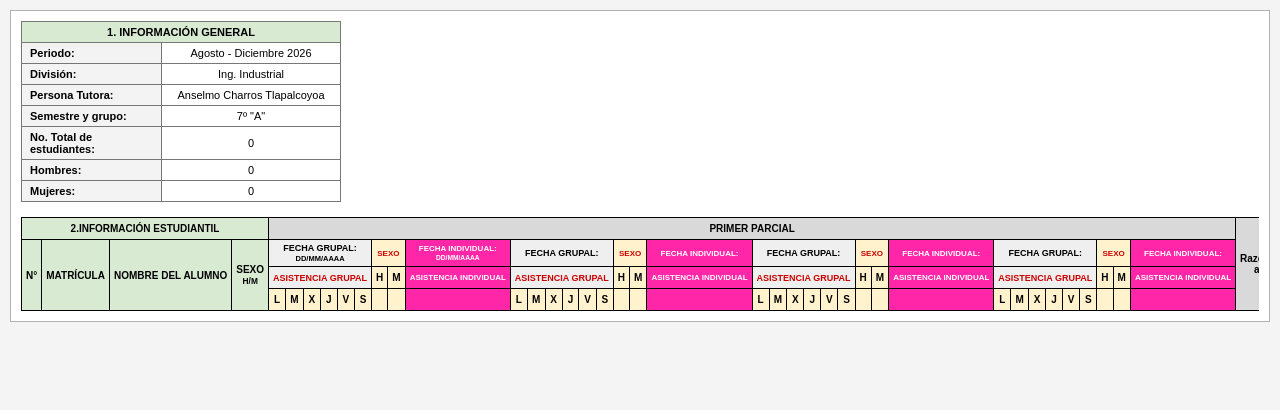
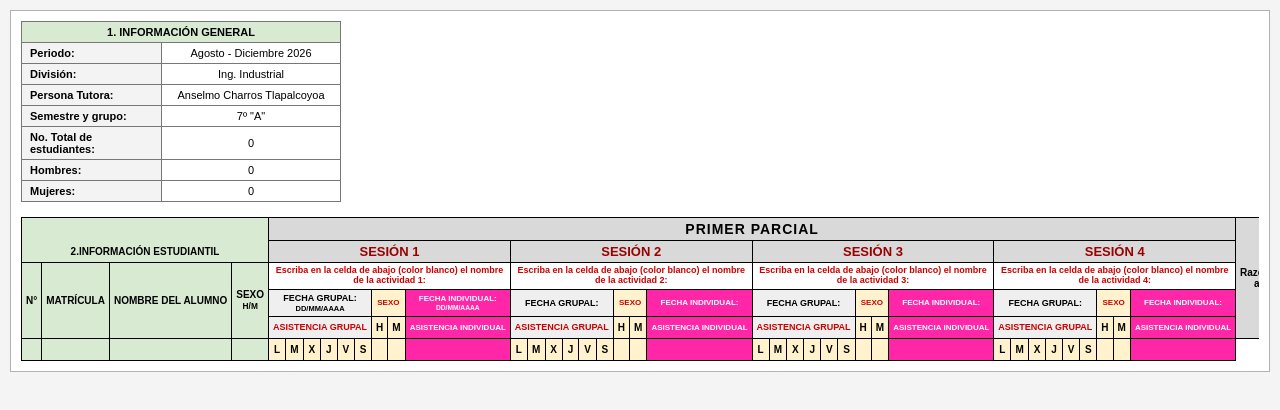
Before and after one commit to grdaniel456-gif/EVA, a website: page public/Docente/seguimiento.html in a window 1280 px wide. Drawn offline with Linux system fonts and the light colour scheme; no server answers.

Commit message:
Add files via upload

```diff
--- a/public/Docente/seguimiento.css
+++ b/public/Docente/seguimiento.css
@@ -127,3 +127,41 @@ body {
 .col-mat { width: 85px; }
 .col-nom { width: 220px; text-align: left; }
 .col-sexo { width: 45px; }
+
+.texto-instruccion-rojo {
+    color: #cc0000;
+    font-size: 8px;
+    font-weight: normal;
+    background-color: #ffffff;
+    text-align: center;
+    padding: 2px 4px;
+    white-space: normal;
+}
+
+/* Títulos de Sesión y Parcial */
+.header-parcial {
+    font-weight: bold;
+    font-size: 14px;
+    letter-spacing: 1px;
+    padding: 6px;
+}
+
+.header-sesion {
+    font-weight: bold;
+    color: #990000;
+    font-size: 13px;
+    padding: 4px;
+}
+
+/* Leyenda de Instrucción en Rojo */
+.texto-instruccion-rojo {
+    background-color: #ffffff !important;
+    color: #cc0000;
+    font-size: 9px;
+    font-weight: bold;
+    text-align: center;
+    padding: 4px 6px;
+    white-space: normal;
+    line-height: 1.1;
+    border: 1px solid #777;
+}
--- a/public/Docente/seguimiento.html
+++ b/public/Docente/seguimiento.html
@@ -11,6 +11,7 @@
 
         <!-- BLOQUE 1: INFORMACIÓN GENERAL -->
         <table class="tabla-info">
+
             <tr>
                 <th colspan="2" class="info-header">1. INFORMACIÓN GENERAL</th>
             </tr>
@@ -48,22 +49,39 @@
         <div class="scroll-tabla">
             <table class="tabla-seguimiento">
                 <thead>
-                    <!-- FILA 1: ENCABEZADOS SUPERIORES DE BLOQUE -->
+    <!-- FILA 1: TÍTULO SUPERIOR GENERAL -->
     <tr>
-                        <th colspan="4" class="header-estudiantil bg-verde">2.INFORMACIÓN ESTUDIANTIL</th>
+        <th colspan="4" class="bg-verde" style="border-bottom: none;"></th>
         <th colspan="36" class="header-parcial bg-gris">PRIMER PARCIAL</th>
-                        <th rowspan="4" class="header-estudiantil bg-gris">Razón de inasistencia<br>a Tutoría Grupal</th>
-                        <th rowspan="4" class="header-estudiantil bg-gris">Acciones<br>implementadas</th>
-                        <th rowspan="4" class="header-estudiantil bg-gris">Observaciones</th>
+        <th rowspan="5" class="header-estudiantil bg-gris">Razón de inasistencia<br>a Tutoría Grupal</th>
+        <th rowspan="5" class="header-estudiantil bg-gris">Acciones<br>implementadas</th>
+        <th rowspan="5" class="header-estudiantil bg-gris">Observaciones</th>
     </tr>
 
-                    <!-- FILA 2: FECHAS Y SESIONES -->
+    <!-- FILA 2: SECCIONES PRINCIPALES (INFORMACIÓN ESTUDIANTIL Y SESIONES) -->
+    <tr>
+        <th colspan="4" class="header-estudiantil bg-verde" style="border-top: none;">2.INFORMACIÓN ESTUDIANTIL</th>
+        <th colspan="9" class="bg-gris header-sesion">SESIÓN 1</th>
+        <th colspan="9" class="bg-gris header-sesion">SESIÓN 2</th>
+        <th colspan="9" class="bg-gris header-sesion">SESIÓN 3</th>
+        <th colspan="9" class="bg-gris header-sesion">SESIÓN 4</th>
+    </tr>
+
+    <!-- FILA 3: TEXTOS DE INSTRUCCIÓN (EN ROJO SOBRE FONDO BLANCO) -->
     <tr>
         <th rowspan="3" class="bg-verde col-n">N°</th>
         <th rowspan="3" class="bg-verde col-mat">MATRÍCULA</th>
         <th rowspan="3" class="bg-verde col-nom">NOMBRE DEL ALUMNO</th>
         <th rowspan="3" class="bg-verde col-sexo">SEXO<br><small>H/M</small></th>
 
+        <th colspan="9" class="texto-instruccion-rojo">Escriba en la celda de abajo (color blanco) el nombre de la actividad 1:</th>
+        <th colspan="9" class="texto-instruccion-rojo">Escriba en la celda de abajo (color blanco) el nombre de la actividad 2:</th>
+        <th colspan="9" class="texto-instruccion-rojo">Escriba en la celda de abajo (color blanco) el nombre de la actividad 3:</th>
+        <th colspan="9" class="texto-instruccion-rojo">Escriba en la celda de abajo (color blanco) el nombre de la actividad 4:</th>
+    </tr>
+
+    <!-- FILA 4: SUB-ENCABEZADOS (FECHA GRUPAL, SEXO, FECHA INDIVIDUAL) -->
+    <tr>
         <!-- SESIÓN 1 -->
         <th colspan="6" class="bg-sub-grupal">FECHA GRUPAL:<br><small>DD/MM/AAAA</small></th>
         <th colspan="2" class="bg-amarillo-header texto-rojo">SEXO</th>
@@ -85,7 +103,7 @@
         <th class="bg-rosa-header">FECHA INDIVIDUAL:</th>
     </tr>
 
-                    <!-- FILA 3: ASISTENCIAS -->
+    <!-- FILA 5: TIPOS DE ASISTENCIA (GRUPAL H/M E INDIVIDUAL) -->
     <tr>
         <!-- SESIÓN 1 -->
         <th colspan="6" class="bg-sub-grupal texto-rojo">ASISTENCIA GRUPAL</th>
@@ -112,8 +130,13 @@
         <th class="bg-rosa-header">ASISTENCIA INDIVIDUAL</th>
     </tr>
 
-                    <!-- FILA 4: SUB-COLUMNAS DÍAS (L, M, X, J, V, S) -->
+    <!-- FILA 6: SUB-COLUMNAS DÍAS (L, M, X, J, V, S) -->
     <tr>
+        <th class="bg-verde"></th>
+        <th class="bg-verde"></th>
+        <th class="bg-verde"></th>
+        <th class="bg-verde"></th>
+
         <!-- SESIÓN 1 -->
         <th class="bg-amarillo-dia col-dia">L</th>
         <th class="bg-amarillo-dia col-dia">M</th>
```
Lines whose indentation alone changed are shown as unchanged.
